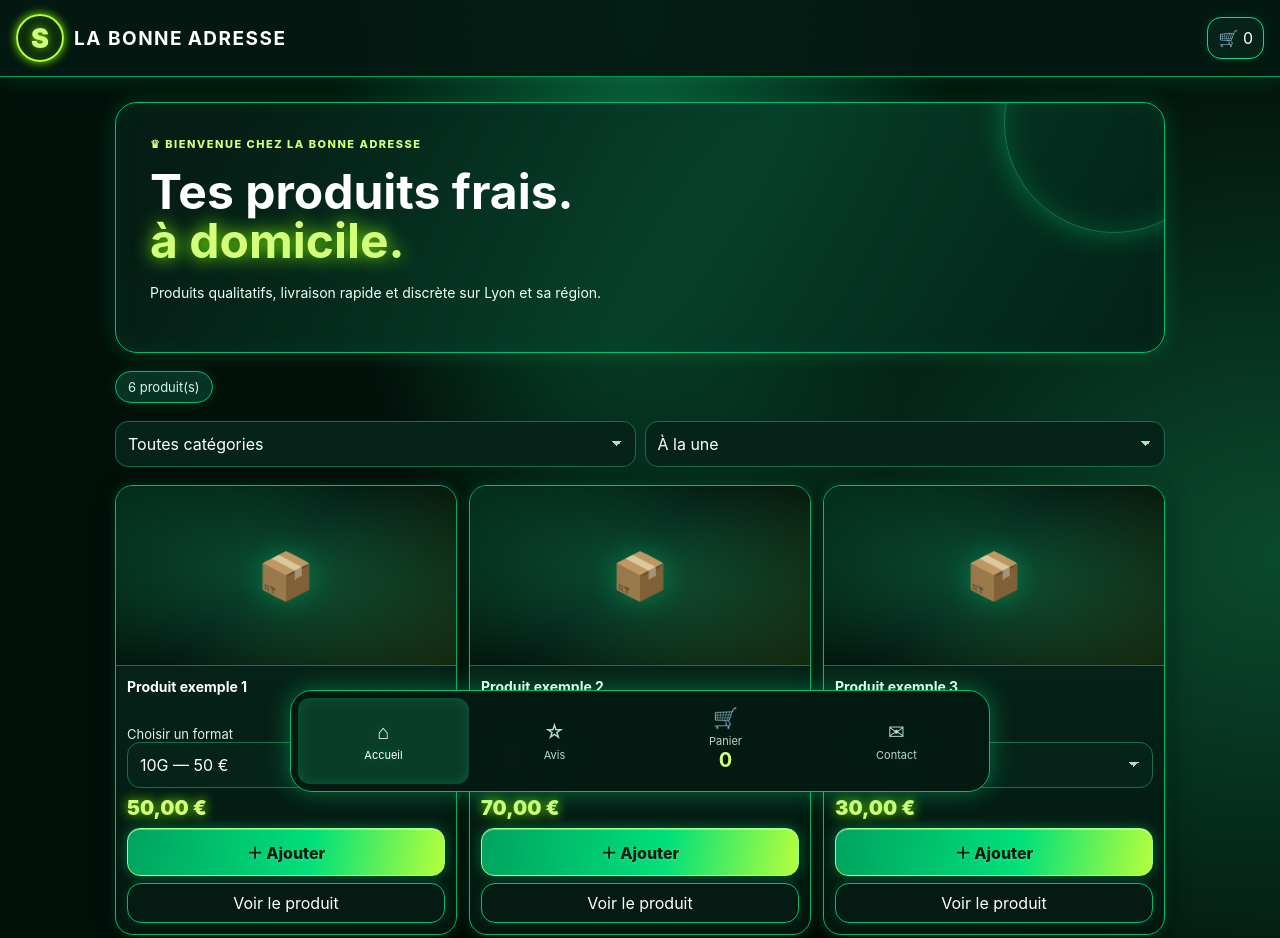
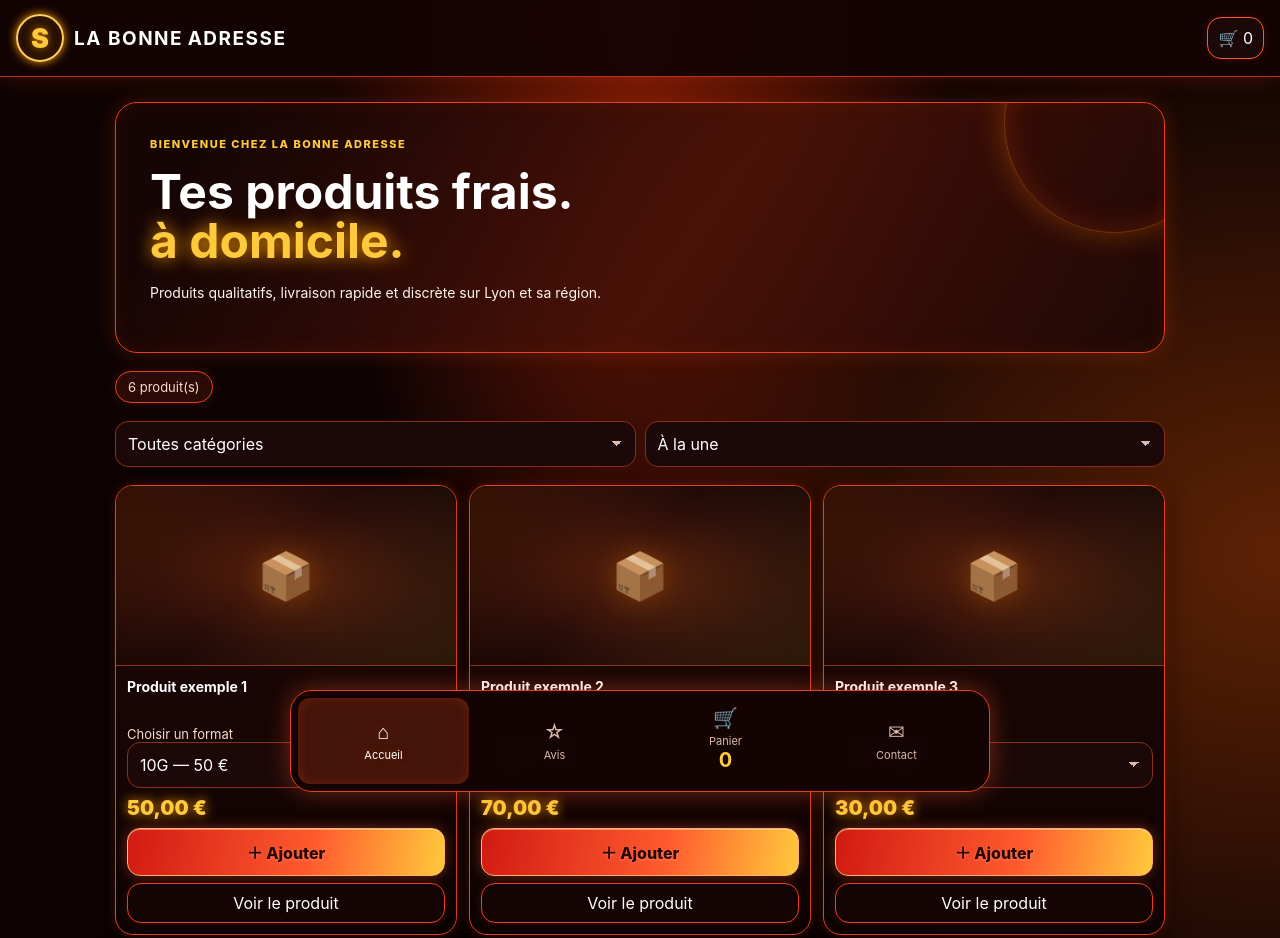
Before and after one commit to patrikar961/Test, a plain HTML site: page index.html in a window 1280 px wide. Shown: the top 938 px of the page. Drawn offline with Linux system fonts and the light colour scheme.

Commit message:
Change stylesheet and update welcome message and review
Updated stylesheet link and modified welcome message and review author.

```diff
--- a/index.html
+++ b/index.html
@@ -16,7 +16,7 @@
      styles/theme-mono.css     noir & blanc minimal
      styles/theme-sunset.css   rose / orange / mauve
      ══════════════════════════════════════════════════════════════════ -->
-<link rel="stylesheet" href="styles/theme-emerald.css">
+<link rel="stylesheet" href="styles/theme-ember.css">
 <link rel="stylesheet" href="styles/base.css">
 </head>
 
@@ -48,7 +48,7 @@
   <div class="welcome">
     <div class="welcome-layout">
       <div class="welcome-copy">
-        <div class="eyebrow">♛ BIENVENUE CHEZ LA BONNE ADRESSE</div>
+        <div class="eyebrow"> BIENVENUE CHEZ LA BONNE ADRESSE</div>
 
         <h1>
           Tes produits frais.<br>
@@ -167,7 +167,7 @@
     <div id="base-reviews">
       <div class="review">
         <div class="stars">★★★★★</div>
-        <strong>Client 691</strong>
+        <strong>Antoine74</strong>
         <p class="muted">Service au top, je recommande 👌</p>
       </div>
     </div>
```
